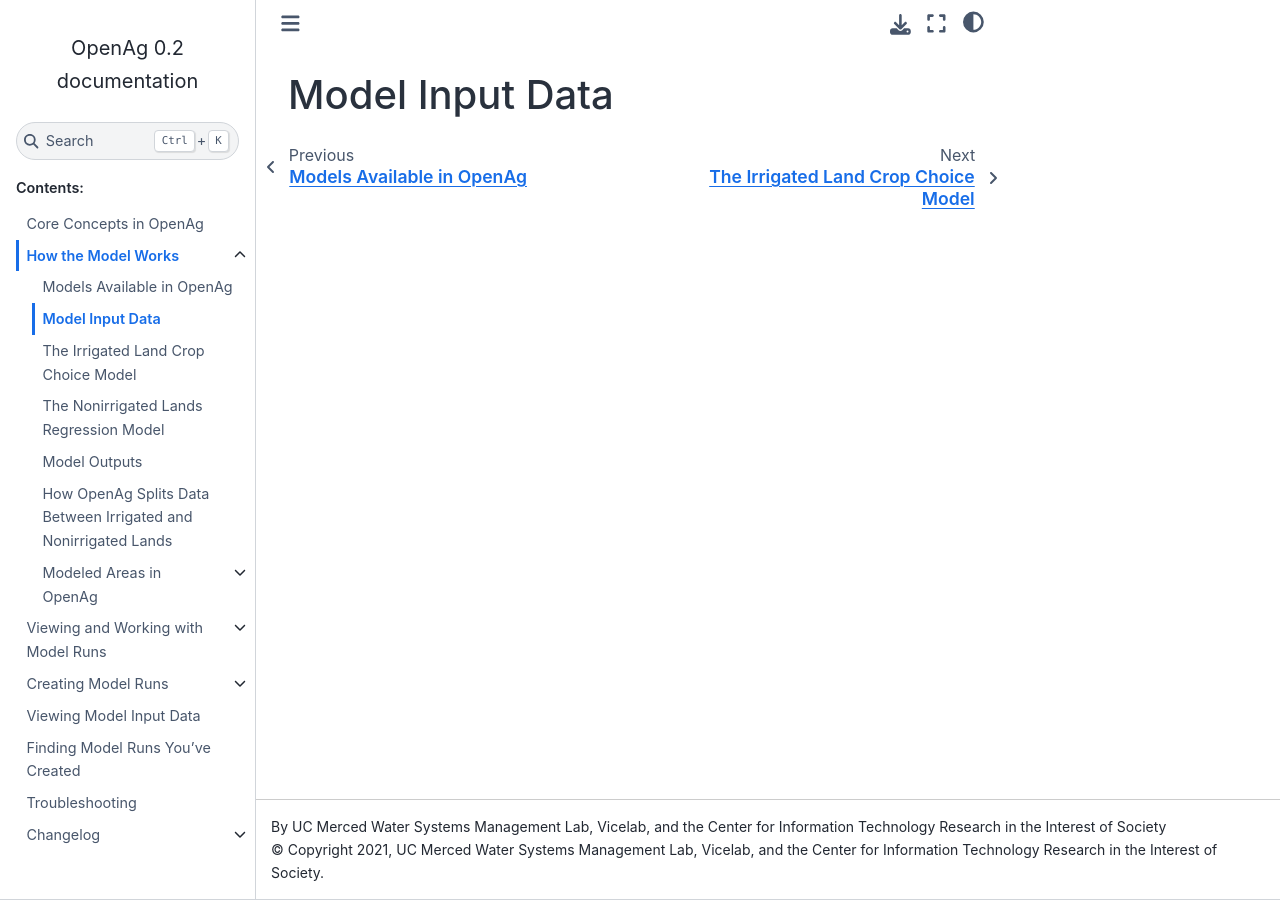
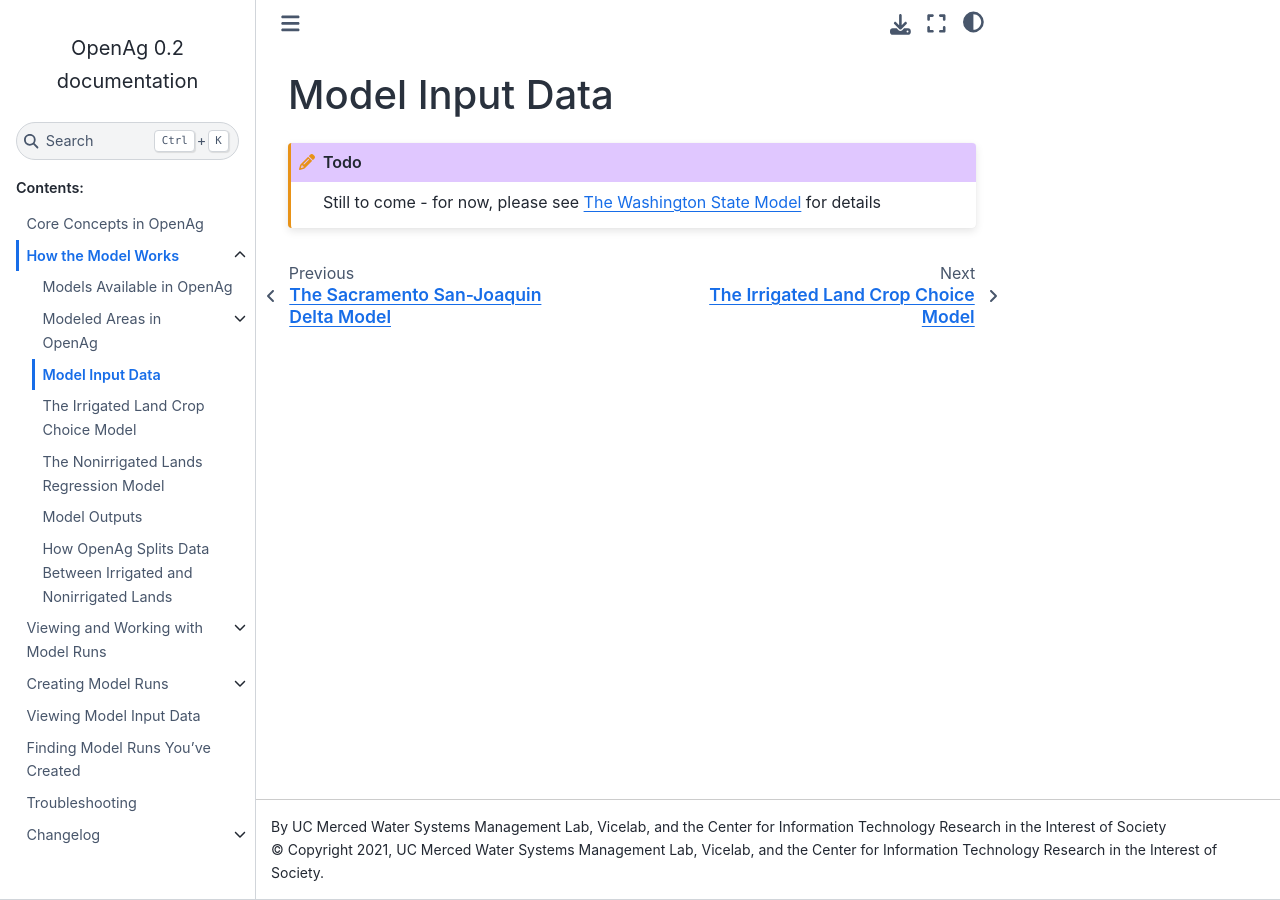
Before and after one commit to Water-Systems-Management-UCM/OpenAg_Docs, a Sphinx documentation site: the page built from source/Dapper/input_data.rst, in a window 1280 px wide. Built offline with Sphinx 7.4.7 and the Sphinx Book theme 1.1.4, drawn with Linux system fonts in a browser that asks for light colours.

Commit message:
Minor touchups and direction to correct pages

```diff
--- a/source/Dapper/dapper.rst
+++ b/source/Dapper/dapper.rst
@@ -9,9 +9,9 @@
     :caption: Contents
 
     available_models.rst
+    ../ModelAreas/model_areas.rst
     input_data.rst
     irrigated_pmp.rst
     nonirrigated.rst
     outputs.rst
     irrigated_nonirrigated_data_split.rst
-    ../ModelAreas/model_areas.rst
--- a/source/Dapper/input_data.rst
+++ b/source/Dapper/input_data.rst
@@ -1,2 +1,5 @@
 Model Input Data
 =================
+
+.. todo::
+    Still to come - for now, please see :ref:`WashingtonModelDoc` for details
```
